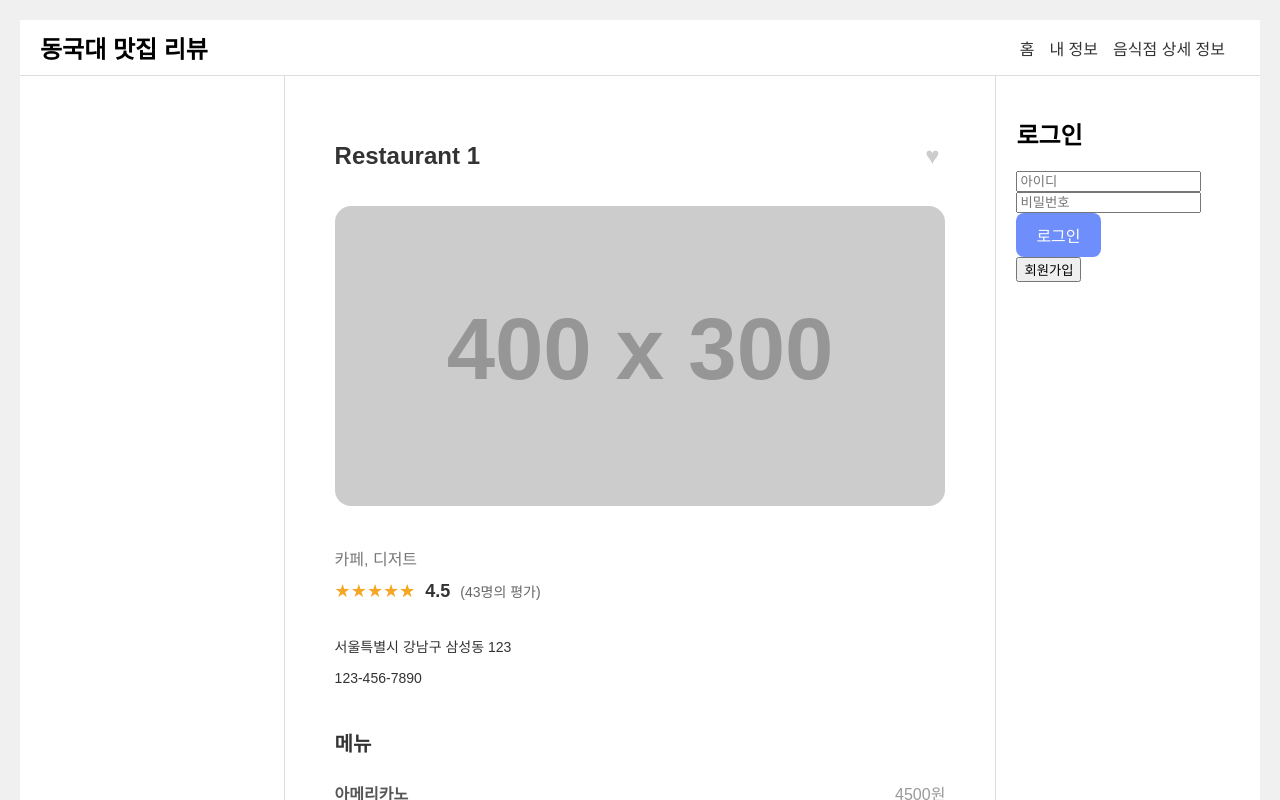
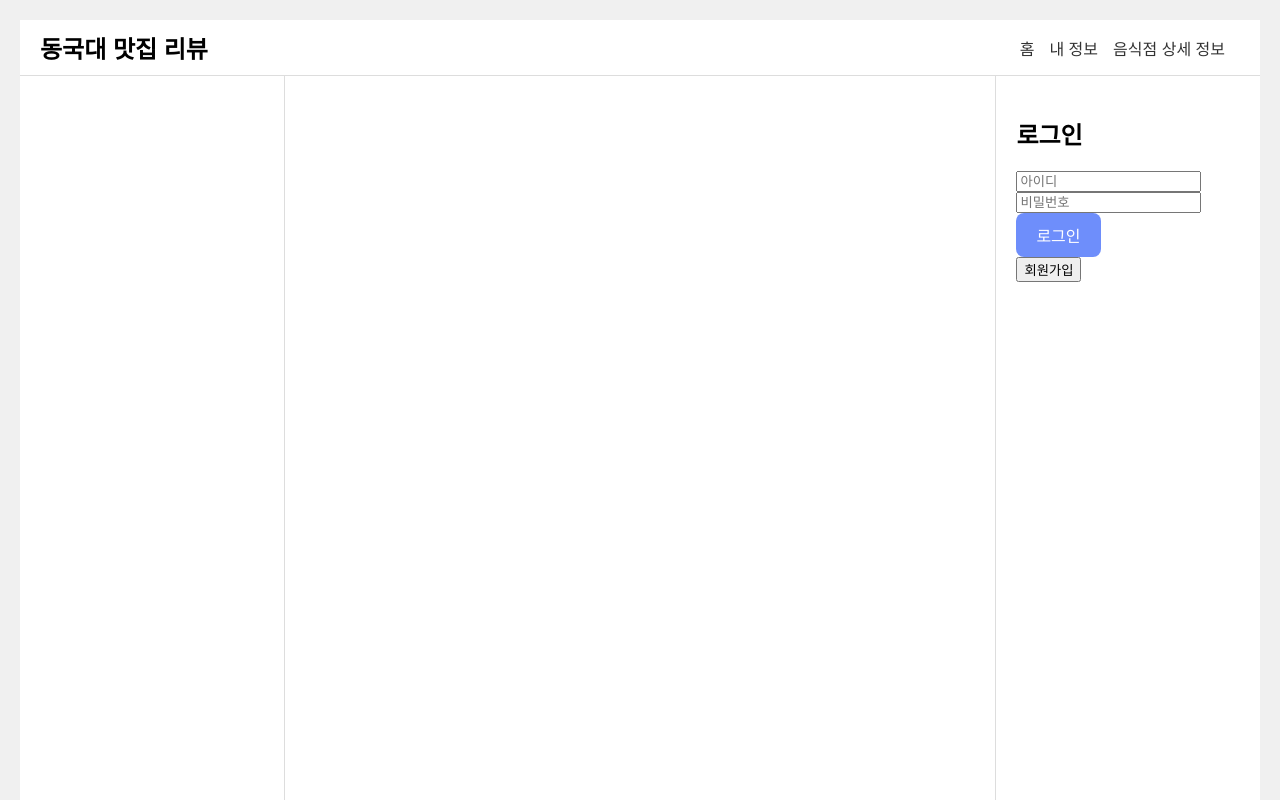
Before and after one commit to eunsol-k/donggukReview-FE, a React (Vite) app in the folder Front/: page /details in a window 1280 px wide. Shown: the top 800 px of the page. Built offline with nearby package versions, Linux system fonts and the light colour scheme.

Commit message:
Link RestaurantList

```diff
--- a/Front/src/App.jsx
+++ b/Front/src/App.jsx
@@ -1,5 +1,5 @@
 import React, { useState, useEffect } from 'react';
-import { BrowserRouter as Router, Route, Routes } from 'react-router-dom';
+import { BrowserRouter as Router, Route, Routes, useParams } from 'react-router-dom';
 import Header from './components/Header';
 import Sidebar from './components/Sidebar';
 import Home from './pages/Home';
@@ -7,18 +7,19 @@ import Detail from './pages/Detail';
 import Profile from './pages/Profile';
 import RestaurantEditForm from './components/RestaurantEditForm';
 import CategoryDisplay from './components/CategoryDisplay';
-import LoginSection from './components/LoginSection'; // 로그인 섹션 컴포넌트
-import UserProfile from './components/UserProfile'; // 사용자 프로필 컴포넌트
+import LoginSection from './components/LoginSection';
+import UserProfile from './components/UserProfile';
 import './App.css';
 
 function App() {
   const [isEditingRestaurant, setIsEditingRestaurant] = useState(false);
-  const [isAdmin, setIsAdmin] = useState(false); // 관리자 여부를 false로 초기화
+  const [isAdmin, setIsAdmin] = useState(false);
   const [isDeleteMode, setIsDeleteMode] = useState(false);
-  const [loggedInUser, setLoggedInUser] = useState(null); // 로그인 사용자 상태 추가
+  const [loggedInUser, setLoggedInUser] = useState(null);
 
   const [likedRestaurants, setLikedRestaurants] = useState([
     {
+      id: 1,
       name: 'Restaurant 1',
       phone: '123-456-7890',
       location: 'Seoul',
@@ -34,6 +35,7 @@ function App() {
       ],
     },
     {
+      id: 2,
       name: 'Restaurant 2',
       phone: '987-654-3210',
       location: 'Busan',
@@ -101,7 +103,7 @@ function App() {
 
   const handleRestaurantSave = (updatedRestaurant) => {
     setLikedRestaurants((prev) =>
-      prev.map((r) => (r.name === updatedRestaurant.name ? updatedRestaurant : r))
+      prev.map((r) => (r.id === updatedRestaurant.id ? updatedRestaurant : r))
     );
     setIsEditingRestaurant(false);
   };
@@ -118,7 +120,7 @@ function App() {
     const reviewWithUserInfo = {
       ...newReview,
       id: reviews.length + 1,
-      userId: loggedInUser.userId, // loggedInUser에서 userId 가져오기
+      userId: loggedInUser.userId,
       date: new Date().toISOString().split('T')[0],
     };
     setReviews([...reviews, reviewWithUserInfo]);
@@ -126,8 +128,8 @@ function App() {
 
   const handleLikeToggle = (restaurant) => {
     setLikedRestaurants((prevLiked) => {
-      if (prevLiked.some((r) => r.name === restaurant.name)) {
-        return prevLiked.filter((r) => r.name !== restaurant.name);
+      if (prevLiked.some((r) => r.id === restaurant.id)) {
+        return prevLiked.filter((r) => r.id !== restaurant.id);
       } else {
         return [...prevLiked, restaurant];
       }
@@ -136,7 +138,32 @@ function App() {
 
   const handleLogout = () => {
     setLoggedInUser(null);
-    setIsAdmin(false); // 로그아웃 시 관리자 모드 초기화
+    setIsAdmin(false);
+  };
+
+  const RestaurantDetailWrapper = () => {
+    const { id } = useParams(); // useParams를 사용하여 URL에서 id를 가져옵니다.
+    const restaurant = likedRestaurants.find((r) => r.id === parseInt(id, 10));
+
+    if (!restaurant) {
+      return <div>Restaurant not found</div>;
+    }
+
+    return isEditingRestaurant ? (
+      <RestaurantEditForm restaurant={restaurant} onSave={handleRestaurantSave} />
+    ) : (
+      <Detail
+        restaurant={restaurant}
+        reviews={reviews.filter((review) => review.restaurant === restaurant.name)}
+        isAdmin={isAdmin}
+        isDeleteMode={isDeleteMode}
+        onDelete={handleDeleteReview}
+        onSubmitReview={handleReviewSubmit}
+        onLike={handleLikeToggle}
+        likedRestaurants={likedRestaurants}
+        user={loggedInUser}
+      />
+    );
   };
 
   return (
@@ -152,36 +179,12 @@ function App() {
           <div className="middle-section">
             <Routes>
               <Route path="/" element={<Home />} />
-              <Route
-                path="/details"
-                element={
-                  isEditingRestaurant ? (
-                    <RestaurantEditForm
-                      restaurant={likedRestaurants[0]}
-                      onSave={handleRestaurantSave}
-                    />
-                  ) : (
-                    <Detail
-                      restaurant={likedRestaurants[0]}
-                      reviews={reviews.filter(
-                        (review) => review.restaurant === likedRestaurants[0]?.name
-                      )}
-                      isAdmin={isAdmin}
-                      isDeleteMode={isDeleteMode}
-                      onDelete={handleDeleteReview}
-                      onSubmitReview={handleReviewSubmit}
-                      onLike={handleLikeToggle}
-                      likedRestaurants={likedRestaurants}
-                      user={loggedInUser} // 로그인된 사용자 정보 전달
-                    />
-                  )
-                }
-              />
+              <Route path="/restaurants/:id" element={<RestaurantDetailWrapper />} /> {/* 경로 매개변수 사용 */}
               <Route
                 path="/profile"
                 element={
                   <Profile
-                    userInfo={loggedInUser} // 로그인된 사용자 정보 전달
+                    userInfo={loggedInUser}
                     likedRestaurants={likedRestaurants}
                     reviews={reviews.filter(
                       (review) => review.userId === loggedInUser?.userId
--- a/Front/src/components/RestaurantDetail.jsx
+++ b/Front/src/components/RestaurantDetail.jsx
@@ -1,30 +1,33 @@
 import React, { useState, useEffect } from 'react';
-import PropTypes from 'prop-types';
+import { useParams } from 'react-router-dom';
 import './RestaurantDetail.css';
 
-function RestaurantDetail({ restaurant }) {
-  const { id, name, category, rating, reviewCount, address, phone, image, menu } = restaurant;
+function RestaurantDetail({ restaurants }) {
+  const { id } = useParams();
+  const restaurant = restaurants.find((r) => r.id === parseInt(id));
+
+  if (!restaurant) {
+    return <p>음식점을 찾을 수 없습니다.</p>;
+  }
+
+  const { name, category, rating, reviewCount, address, phone, image, menu } = restaurant;
   const [isFavorite, setIsFavorite] = useState(false);
-  const [averageRating, setAverageRating] = useState(0);
+  const [averageRating, setAverageRating] = useState(rating);
   const [reviews, setReviews] = useState([]); // State to manage reviews
   const [newReview, setNewReview] = useState(''); // State to manage new review
 
   useEffect(() => {
-    if (reviewCount > 0) {
-      setAverageRating(rating);
-    }
-
-    const favoriteRestaurants = JSON.parse(localStorage.getItem('favoriteRestaurants')) || [];
-    setIsFavorite(favoriteRestaurants.includes(id));
-  }, [rating, reviewCount, id]);
+    const favoriteRestaurants = JSON.parse(localStorage.getItem('favoriteRestaurants') || '[]');
+    setIsFavorite(favoriteRestaurants.includes(restaurant.id));
+  }, [restaurant.id]);
 
   const toggleFavorite = () => {
-    let favoriteRestaurants = JSON.parse(localStorage.getItem('favoriteRestaurants')) || [];
+    let favoriteRestaurants = JSON.parse(localStorage.getItem('favoriteRestaurants') || '[]');
 
     if (isFavorite) {
-      favoriteRestaurants = favoriteRestaurants.filter(favId => favId !== id);
+      favoriteRestaurants = favoriteRestaurants.filter((favId) => favId !== restaurant.id);
     } else {
-      favoriteRestaurants.push(id);
+      favoriteRestaurants.push(restaurant.id);
     }
 
     localStorage.setItem('favoriteRestaurants', JSON.stringify(favoriteRestaurants));
@@ -121,23 +124,4 @@ function RestaurantDetail({ restaurant }) {
   );
 }
 
-RestaurantDetail.propTypes = {
-  restaurant: PropTypes.shape({
-    id: PropTypes.number.isRequired,
-    name: PropTypes.string.isRequired,
-    category: PropTypes.arrayOf(PropTypes.string).isRequired,
-    rating: PropTypes.number.isRequired,
-    reviewCount: PropTypes.number.isRequired,
-    address: PropTypes.string.isRequired,
-    phone: PropTypes.string.isRequired,
-    image: PropTypes.string.isRequired,
-    menu: PropTypes.arrayOf(
-      PropTypes.shape({
-        name: PropTypes.string.isRequired,
-        price: PropTypes.number.isRequired
-      })
-    ).isRequired
-  }).isRequired
-};
-
 export default RestaurantDetail;
--- a/Front/src/components/SearchSection.jsx
+++ b/Front/src/components/SearchSection.jsx
@@ -1,4 +1,5 @@
 import React, { useState, useEffect } from 'react';
+import { Link } from 'react-router-dom';
 
 const SearchSection = () => {
   const [query, setQuery] = useState('');
@@ -39,9 +40,11 @@ const SearchSection = () => {
       <div style={styles.container}>
         {filteredResults.map((restaurant, index) => (
           <div key={index} style={styles.card}>
-            <img src={restaurant.Image} alt={restaurant.Name} style={styles.image} />
-            <h3>{restaurant.Name}</h3>
-            <p>{restaurant.Category}</p>
+            <Link to={`/restaurants/${restaurant.id}`}>
+              <img src={restaurant.Image} alt={restaurant.Name} style={styles.image} />
+              <h3>{restaurant.Name}</h3>
+              <p>{restaurant.Category}</p>
+            </Link>
           </div>
         ))}
       </div>
--- a/Front/src/pages/Detail.jsx
+++ b/Front/src/pages/Detail.jsx
@@ -1,4 +1,5 @@
-import React from 'react';
+import React, { useEffect, useState } from 'react';
+import { useParams } from 'react-router-dom';
 import RestaurantDetail from '../components/RestaurantDetail';
 import ReviewList from '../components/ReviewList';
 import ReviewFormModal from '../components/ReviewFormModal';
@@ -6,7 +7,7 @@ import RestaurantEditForm from '../components/RestaurantEditForm';
 import './Detail.css';
 
 function Detail({
-  restaurant,
+  restaurants,
   reviews,
   isAdmin,
   isDeleteMode,
@@ -19,6 +20,19 @@ function Detail({
   isEditingRestaurant,
   onDeleteReviews,
 }) {
+  const { id } = useParams(); // URL에서 음식점 ID를 가져옴
+  const [restaurant, setRestaurant] = useState(null);
+
+  useEffect(() => {
+    // 해당 ID에 맞는 음식점을 찾아서 state에 저장
+    const foundRestaurant = restaurants.find(r => r.id === parseInt(id));
+    setRestaurant(foundRestaurant);
+  }, [id, restaurants]);
+
+  if (!restaurant) {
+    return <div>음식점을 찾을 수 없습니다.</div>;
+  }
+
   return (
     <div className="detail-page">
       <div className="left-sidebar"></div> {/* 왼쪽 사이드바: 현재는 빈 공간 */}
@@ -45,7 +59,7 @@ function Detail({
         <div className="review-section">
           <div className="mode-header">
             {/* 로그인된 사용자만 리뷰 작성 가능 */}
-            {!isAdmin && user && <ReviewFormModal onSubmit={onSubmitReview} />}
+            {user && !isAdmin && <ReviewFormModal onSubmit={onSubmitReview} />}
             {!user && <p>리뷰를 작성하려면 로그인하세요.</p>}
 
             {/* 관리자 모드에서만 보이는 리뷰 삭제 버튼 */}
@@ -56,7 +70,7 @@ function Detail({
             )}
           </div>
           <ReviewList
-            reviews={reviews}
+            reviews={reviews.filter(review => review.restaurantId === restaurant.id)} // 해당 음식점의 리뷰만 필터링
             isAdmin={isAdmin}
             isDeleteMode={isDeleteMode}
             onDelete={onDelete}
```
Also changed, not shown: Front/src/pages/Home.jsx (line endings or trailing spaces).
